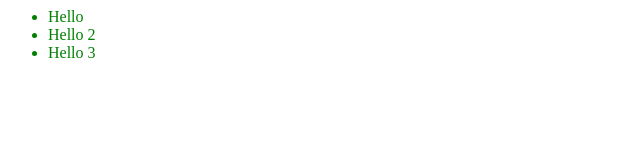
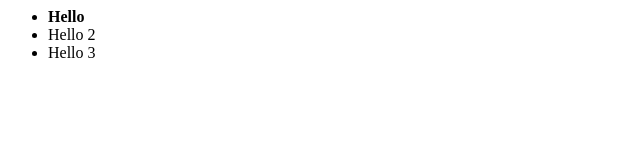
Before and after one commit to funkylarma/Javascript-Development, a plain HTML site: page TutsPlus/30 Days to Learn jQuery/index.html in a window 1280 px wide. Shown: the whole page, without its empty margins (0-640 px from the left). Drawn offline with nearby package versions, Linux system fonts and the light colour scheme.

Commit message:
Day 2 - Document ready function

```diff
--- a/TutsPlus/30 Days to Learn jQuery/index.html
+++ b/TutsPlus/30 Days to Learn jQuery/index.html
@@ -1,14 +1,22 @@
 <html>
 	<head>
 		<title></title>
+		<script src="https://ajax.googleapis.com/ajax/libs/jquery/1.7.1/jquery.js"></script>
 		<style>
-			ul li {
-				color: red;
-			}
 			.emphasis {
-				color: green;
+				font-weight: bold;
 			}
 		</style>
+		<script>
+
+			$(function() {
+				$('li:first-child').addClass('emphasis');
+			});
+
+			// $(document).ready(function() {
+				// $('li:first-child').addClass('emphasis');
+			// });
+		</script>
 	</head>
 	<body>
 
@@ -18,11 +26,6 @@
 			<li>Hello 3</li>
 		</ul>
 
-
-		<script src="https://ajax.googleapis.com/ajax/libs/jquery/1.7.1/jquery.js"></script>
-		<script>
-			$('ul li').addClass('emphasis');
-		</script>
 	</body>
 
 </html>
```
